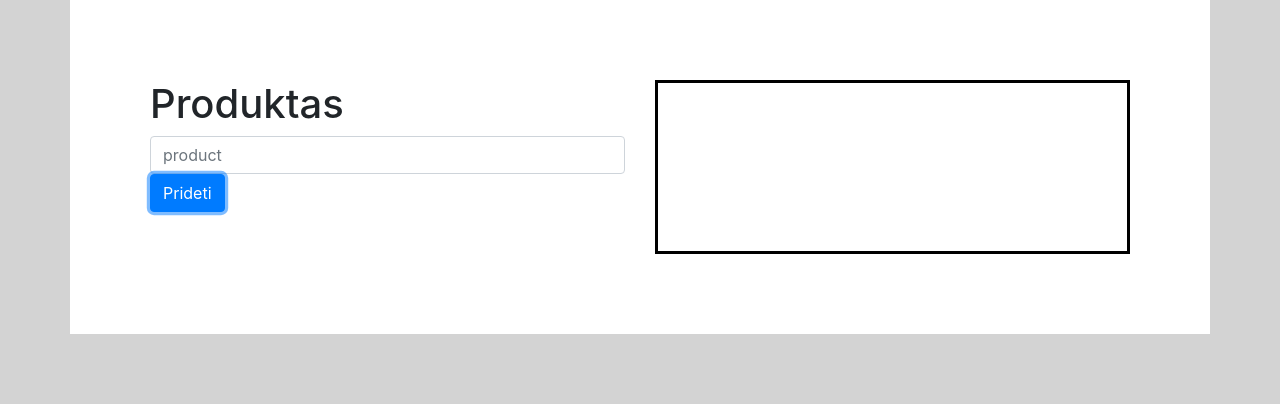
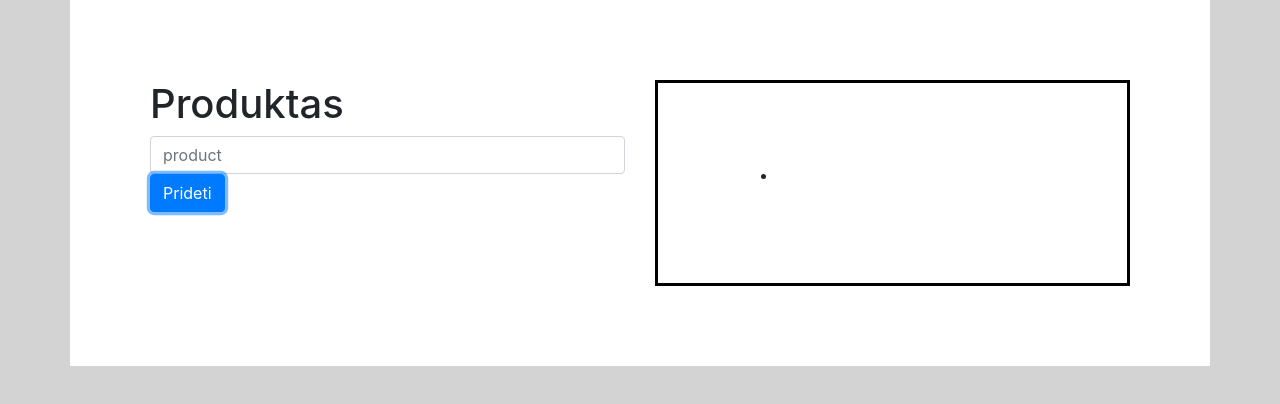
Before and after one commit to pauliustamasauskas/ca-kaunas-april-2018, a plain HTML site: page 04-16 js aplikacija/index.html in a window 1280 px wide. Both pictures are taken after a click on the button "Prideti". Drawn offline with nearby package versions, Linux system fonts and the light colour scheme.

Commit message:
lastlast

```diff
--- a/04-16 js aplikacija/index.html
+++ b/04-16 js aplikacija/index.html
@@ -20,7 +20,7 @@
                 <div class="col-6">
                     <h1>Produktas</h1>
                     <div>
-                        <input type="text" id="txt_city" name="product_array" placeholder="product" class="form-control">
+                        <input type="text" id="txt_product" name="product_array" placeholder="product" class="form-control">
                         <button type="button" id="add" class="btn btn-primary" onclick="test()">Prideti</button>
                     </div>
                 </div>
--- a/04-16 js aplikacija/js/script.js
+++ b/04-16 js aplikacija/js/script.js
@@ -6,11 +6,12 @@ function test(){
 
     console.log(typeof product_array);
 
-    let newProduct = document.getElementById("txt_city").value;
+    let newProduct = document.getElementById("txt_product").value;
     product_array.push(newProduct);
 
+    document.getElementById("result").innerText = product_array;
 
-    printProduct(product_array); // su funkcijos kvietumu - siunciam kintamaji (masivas) "cities"    printCities(cities);
+    printProduct(product_array);
 }
 
 
@@ -19,7 +20,7 @@ function printProduct(product_array){
     for(let i = 0; i < product_array.length; i++){
         console.log(i);
         console.log(product_array[i]);
-        h = h + "<div><h3 class='prettyText'>"+product_array[i]+"</h3></div>"; // string aggregate
+        h = h + "<ul><li>"+product_array[i]+"</li></ul>";
     }
     document.getElementById("result").innerHTML = h;
 }
```
